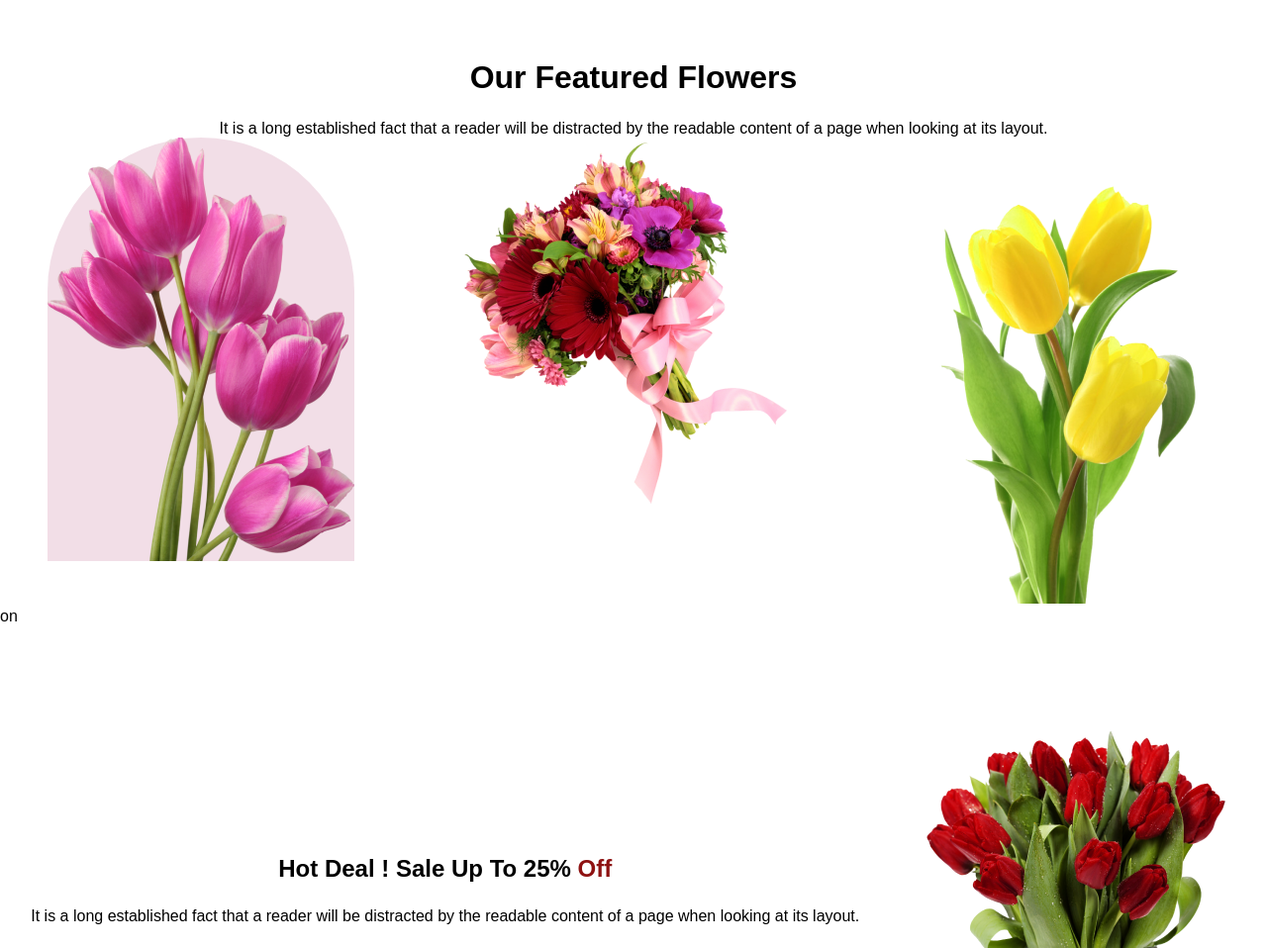
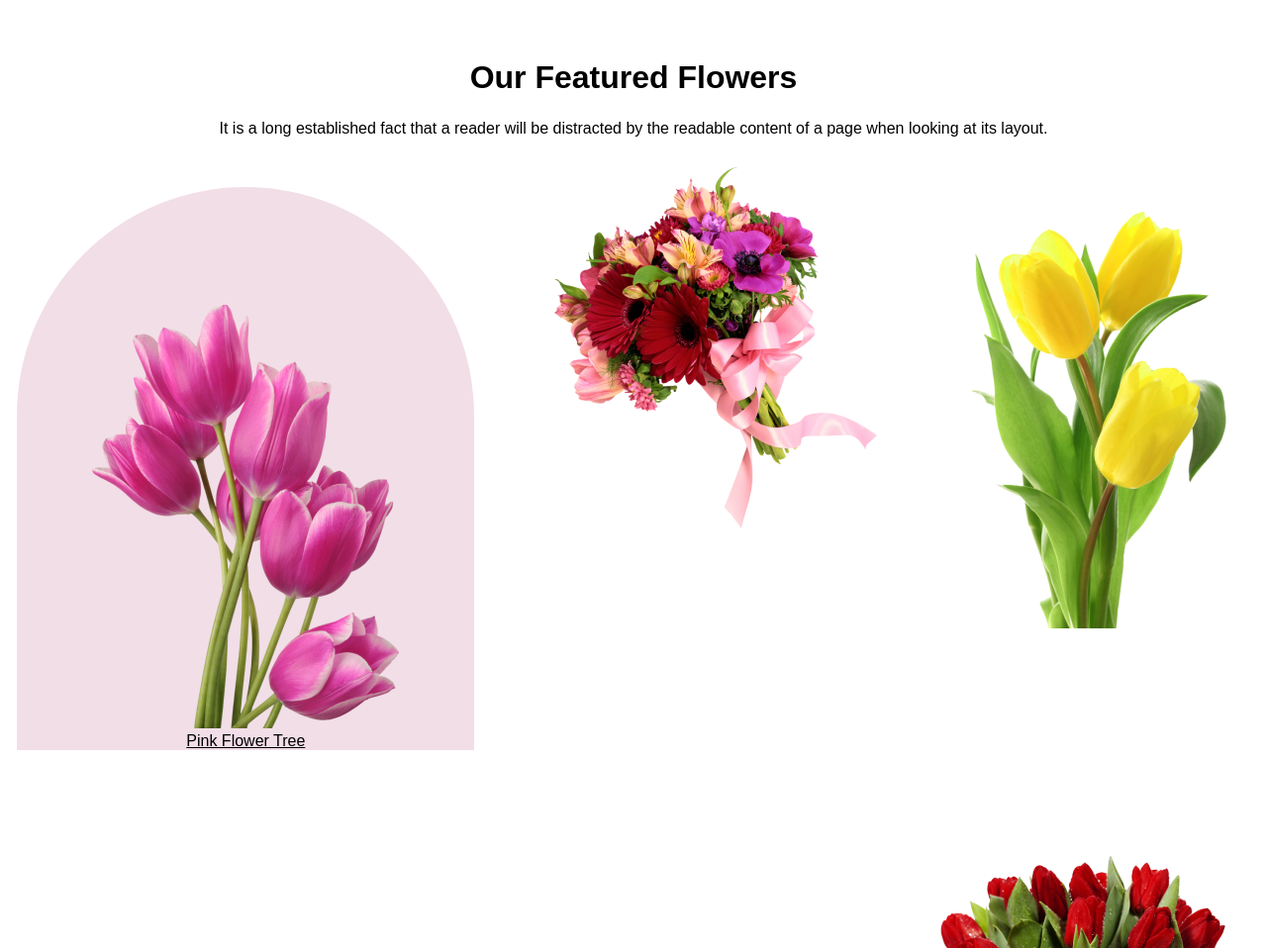
Before and after one commit to rasel6518/online-flower-shop, a plain HTML site: page index.html in a window 1280 px wide. Shown: the part 940-1898 px from the top of the page at 99% size. Drawn offline with Linux system fonts and the light colour scheme.

Commit message:
footer and feature added

```diff
--- a/index.html
+++ b/index.html
@@ -52,8 +52,10 @@
 
 
                 <div class="feature-1">
-                    <img src="./Flower-Asset/pngwing 6.png" alt="">
-
+                    <img src="./Flower-Asset/pngwing 6.png" alt="" class="feature-img-1">
+                    <div class="feature-img-descrip">
+                        <u>Pink Flower Tree</u>
+                    </div>
                 </div>
 
 
@@ -83,7 +85,7 @@
             </div> -->
 
 
-        </div>on
+        </div>
 
 
         <div class="promotion-container">
--- a/style.css
+++ b/style.css
@@ -213,12 +213,31 @@ span {
 .feature {
 
     display: flex;
+
     justify-content: space-around;
+    margin-top: 25px;
 }
 
 .feature-1 {
+
+    margin-right: 30px;
+    margin-top: 25px;
+
+    border-radius: 300px 300px 0px 0px;
+    background-repeat: no-repeat;
+    background-position: center;
+    background: rgba(167, 33, 98, 0.15);
+}
+
+.feature-img-1 {
     width: 310px;
     height: 428px;
-    border-radius: 300px 300px 0px 0px;
-    background: rgba(167, 33, 98, 0.15);
+
+    margin-top: 119px;
+    margin-left: 76px;
+    margin-right: 76px;
+    margin-bottom: 0;
+
 }
+
+.feature-1-descrip {}
```
